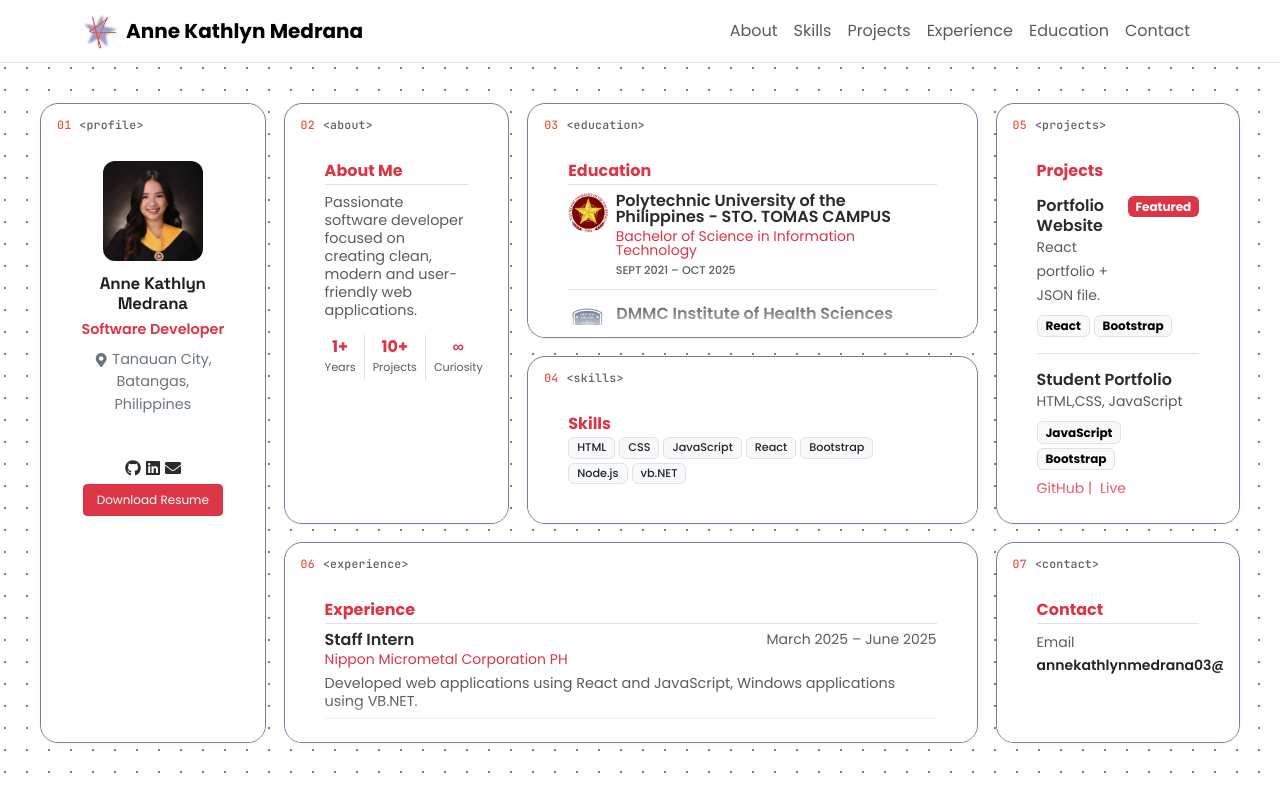
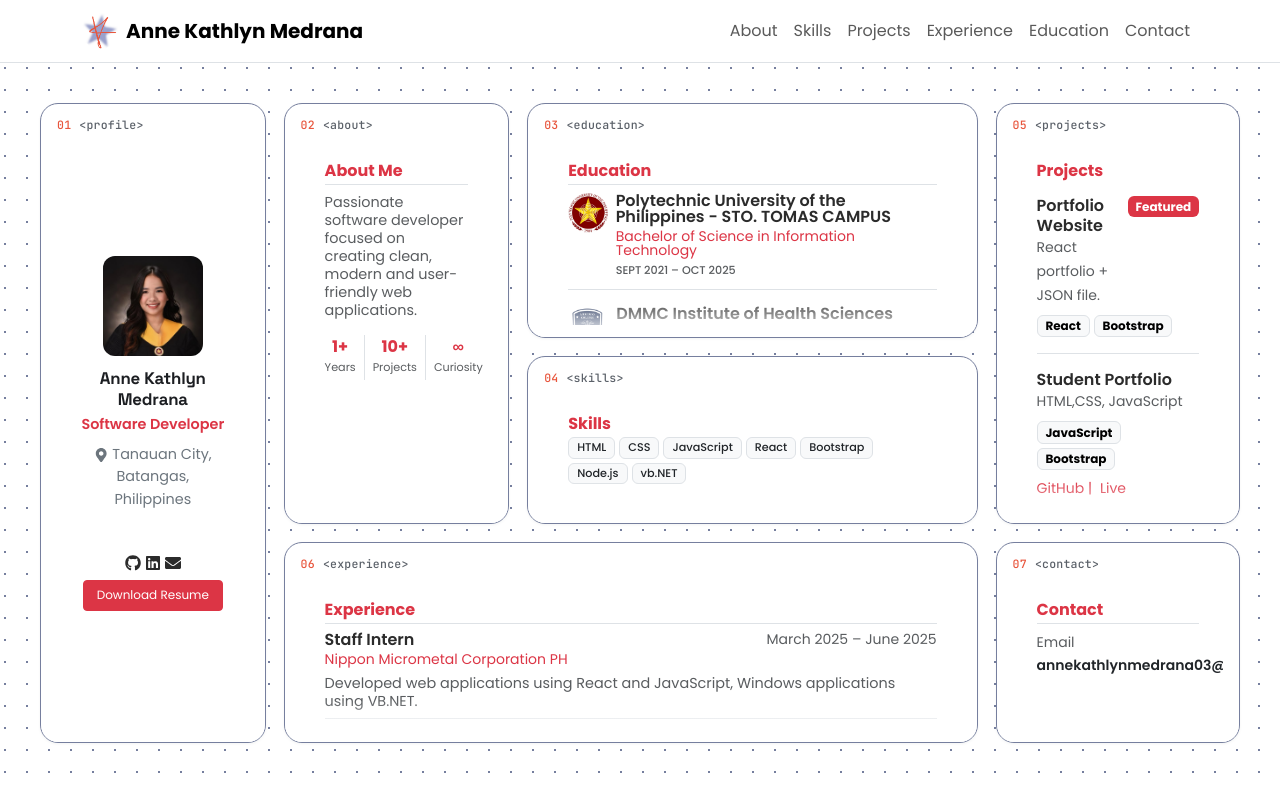
Before and after one commit to aknmedrana/P-26, a React (Vite) app: page / in a window 1280 px wide. Built offline with nearby package versions, Linux system fonts and the light colour scheme.

Commit message:
Update resume PDF and dashboard styles

```diff
--- a/src/styles/dashboard.css
+++ b/src/styles/dashboard.css
@@ -223,7 +223,9 @@ body {
   display: flex;
   flex-direction: column;
   align-items: center;
+  justify-content: center;
   text-align: center;
+  height: 100%;
 }
 
 .profile-image {
@@ -302,7 +304,7 @@ body {
 .modal-backdrop {
   position: fixed;
   inset: 0;
-  background: rgba(28, 30, 34, 0.45);
+  background: rgba(204, 221, 255, 0.199);
   backdrop-filter: blur(4px);
   display: flex;
   align-items: center;
```
Also changed, not shown: 2 other files (tests, documents, lock files or other folders).
